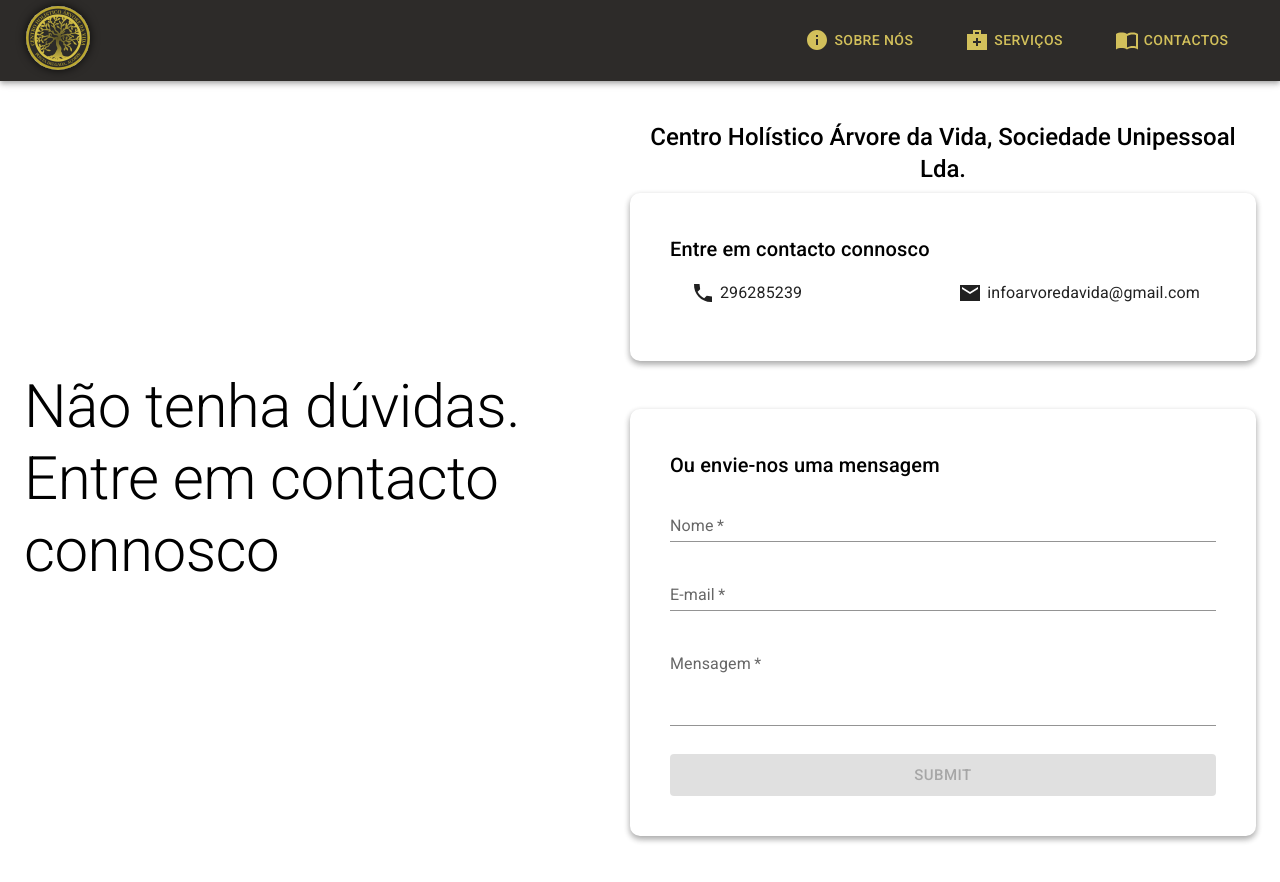
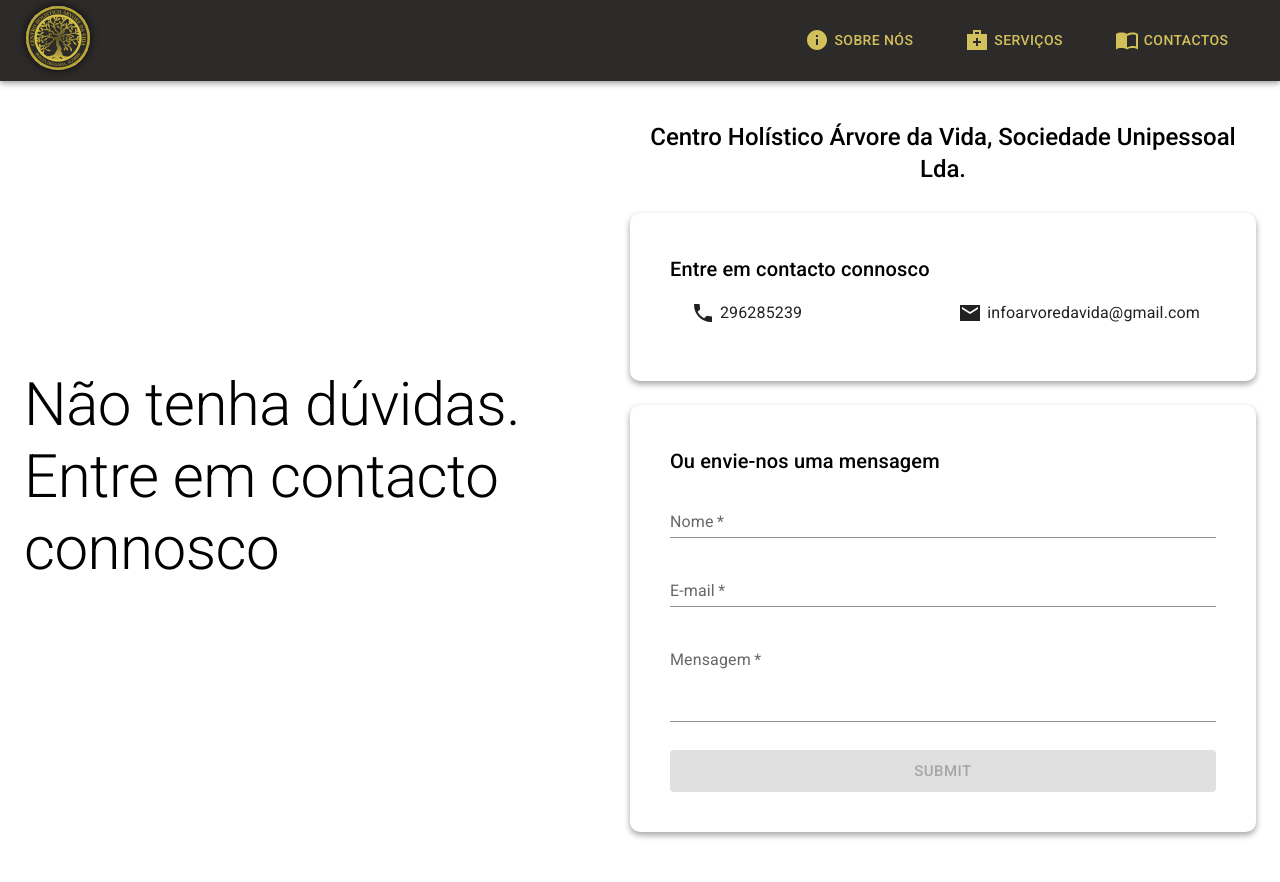
Before and after one commit to ruimpcastro/arvore-da-vida, a React (Create React App) app in the folder arvore-da-vida/: page /contactos in a window 1280 px wide. Shown: the top 882 px of the page. Built offline with nearby package versions, Linux system fonts and the light colour scheme; grey boxes are pictures that could not be loaded.

Commit message:
Changed Contactos.js style

```diff
--- a/arvore-da-vida/src/components/Contactos/ContactosForm/ContactosForm.js
+++ b/arvore-da-vida/src/components/Contactos/ContactosForm/ContactosForm.js
@@ -7,7 +7,6 @@ const ContactosForm = () => {
   return (
     <Box
       p={5}
-      mt={3}
       style={{
         display: "flex",
         flexDirection: "column",
--- a/arvore-da-vida/src/components/Contactos/ContactosInfo/ContactosInfo.js
+++ b/arvore-da-vida/src/components/Contactos/ContactosInfo/ContactosInfo.js
@@ -38,6 +38,7 @@ const ContactosInfo = () => {
               "rgba(0, 0, 0, 0.16) 0px 3px 6px, rgba(0, 0, 0, 0.23) 0px 3px 6px",
             borderRadius: "10px",
             textAlign: "start",
+            marginTop: "20px",
           }}
         >
           <Typography variant="h6">Entre em contacto connosco</Typography>
```
